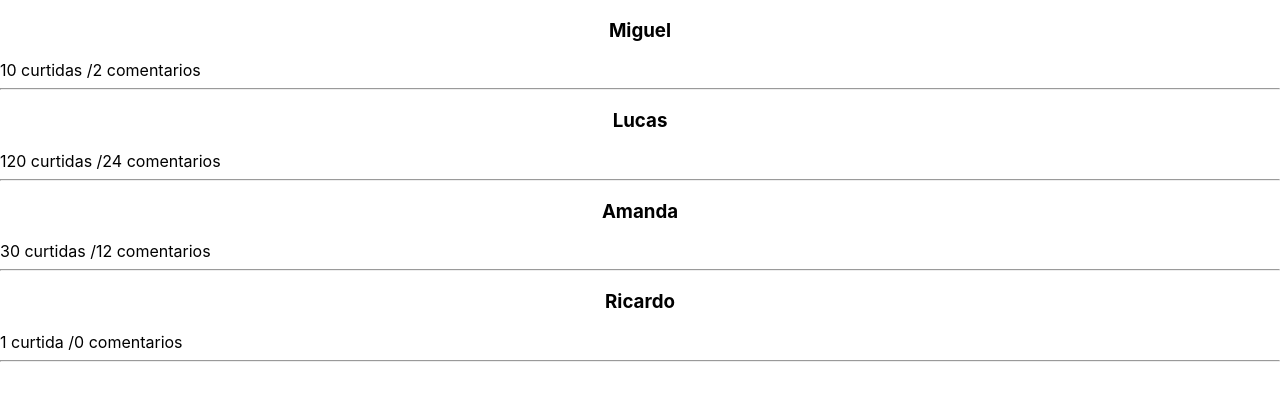
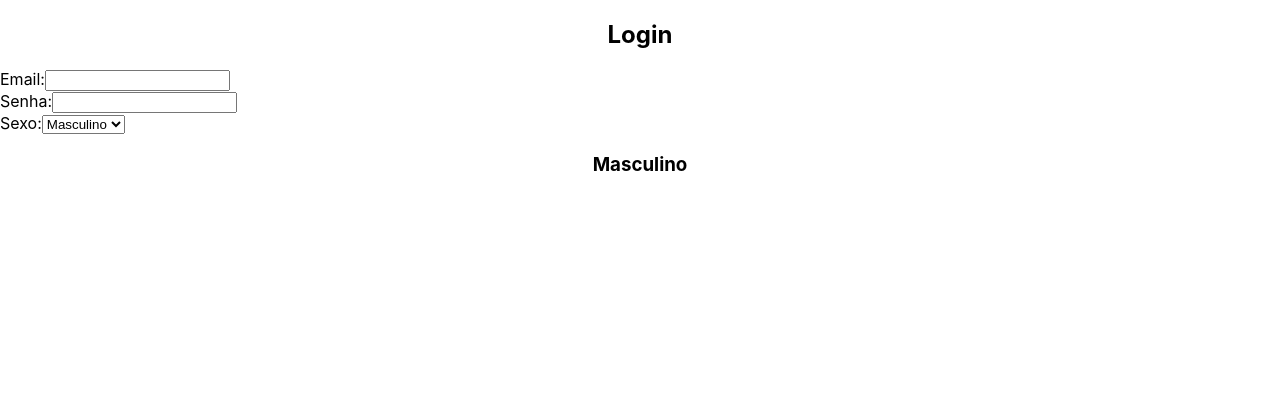
Before and after one commit to PauloMiguel13000/useCallback_em_React, a React (Create React App) app in the folder apresentar/: page / in a window 1280 px wide. Shown: the top 400 px of the page. Built offline with nearby package versions, Linux system fonts and the light colour scheme.

Commit message:
praticando formuarios

```diff
--- a/apresentar/src/App.js
+++ b/apresentar/src/App.js
@@ -1,15 +1,54 @@
-import React, {Component} from 'react';
+import React, {Component} from "react";
 
-import Membro from './components/Membro'
-class App extends Component {
+class App extends Component{
+    constructor(props){
+        super(props);
+        this.state = {
+            email: '',
+            senha:'',
+            sexo:'Masculino'
+        }
+        this.trocaEmail = this.trocaEmail.bind(this);
+        this.trocaSexo = this.trocaSexo.bind(this);
+    }
+    trocaSexo(e){
+        let valorDigitado = e.target.value;
+        this.setState({sexo: valorDigitado})
+    }
+    trocaEmail(e){
+        let valorDigitado = e.target.value;
+        this.setState({email: valorDigitado});
+    }
     render(){
         return(
+
             <div>
-          <Membro nome="visit"></Membro>
+                <h2>Login</h2>
+            Email:
+            <input type="email" name="email" value={this.state.email} onChange={this.trocaEmail}></input>
+             <br></br>
+                 Senha:
+                 <input type="password" name="senha"
+                  value={this.state.senha}
+                  onChange={(e) => this.setState({senha: e.target.value})}></input>
+<br></br>
+                Sexo:
+                <select name="sexo" value={this.state.sexo} onChange={this.trocaSexo}>
+                    <option value="Masculino">Masculino</option>
+                    <option value="Feminino">Feminino</option>
+                </select>
+                 <div>
+                    <h3>{this.state.email}</h3>
+                    <h3>{this.state.senha}</h3>
+                    <h3>{this.state.sexo}</h3>
+                 </div>
+                 </div>
+        );
+    }
 
 
-            </div>
-        );
-    }
 }
+
+
+
 export default App;
--- a/apresentar/src/components/Membro/index.js
+++ /dev/null
@@ -1,35 +0,0 @@
-import React, { Component } from 'react';
-import Feed from '../Feed/index';
-
-
-
-class Membro extends Component {
-    constructor(props){
-        super(props);
-        this.state={
-        feed: [
-            {id: 1, username: 'Miguel', curtidas:10, comentarios:2},
-            {id: 2, username: 'Lucas', curtidas: 120, comentarios: 24},
-            {id: 3, username: 'Amanda', curtidas: 30, comentarios: 12},
-            {id: 4, username: 'Ricardo', curtidas: 1, comentarios: 0},
-
-        ]
-        };
-
-    }
-
-    render(){
-        return(
-            <div>
-                {this.state.feed.map((item) => {
-                    return(
-                      <Feed id={item.id} username ={item.username} curtidas = {item.curtidas} comentarios = {item.comentarios}></Feed>
-                    );
-                })}
-
-            </div>
-            );
-    }
-}
-
-export default Membro;
```
